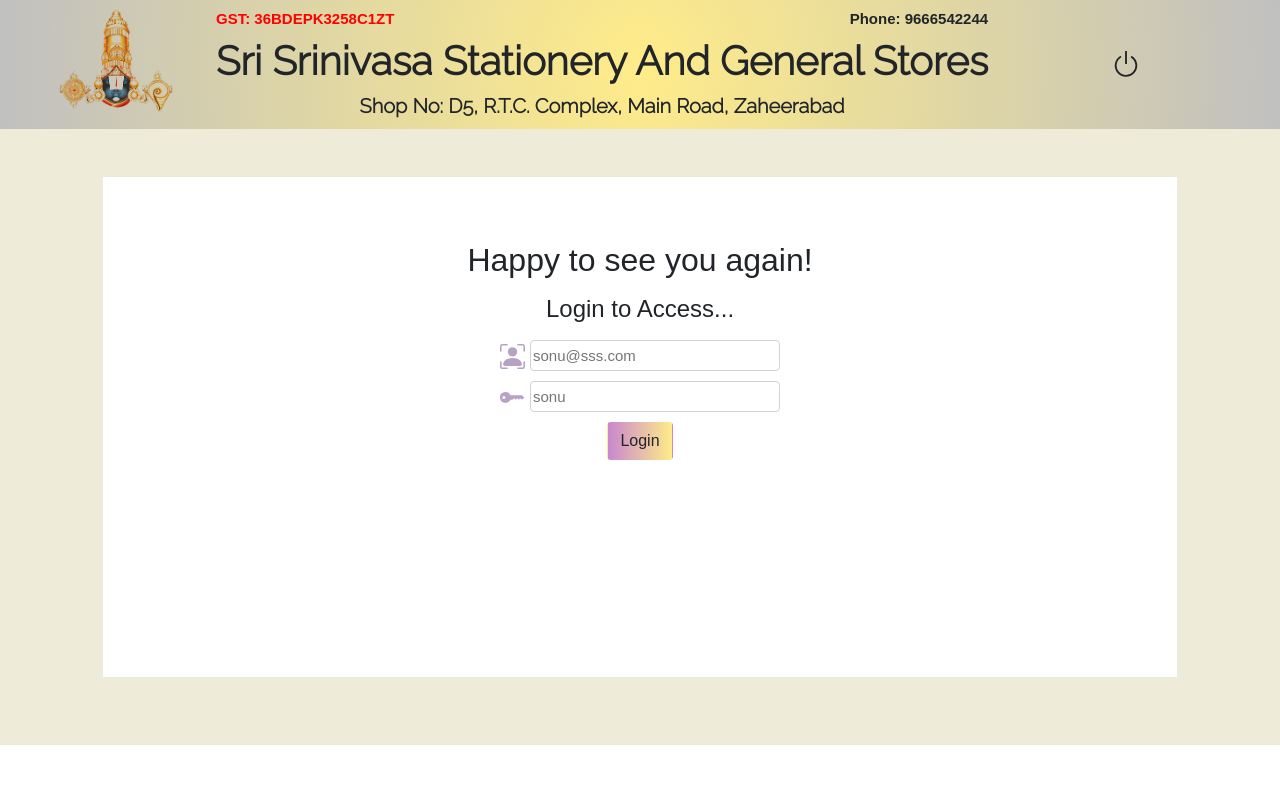
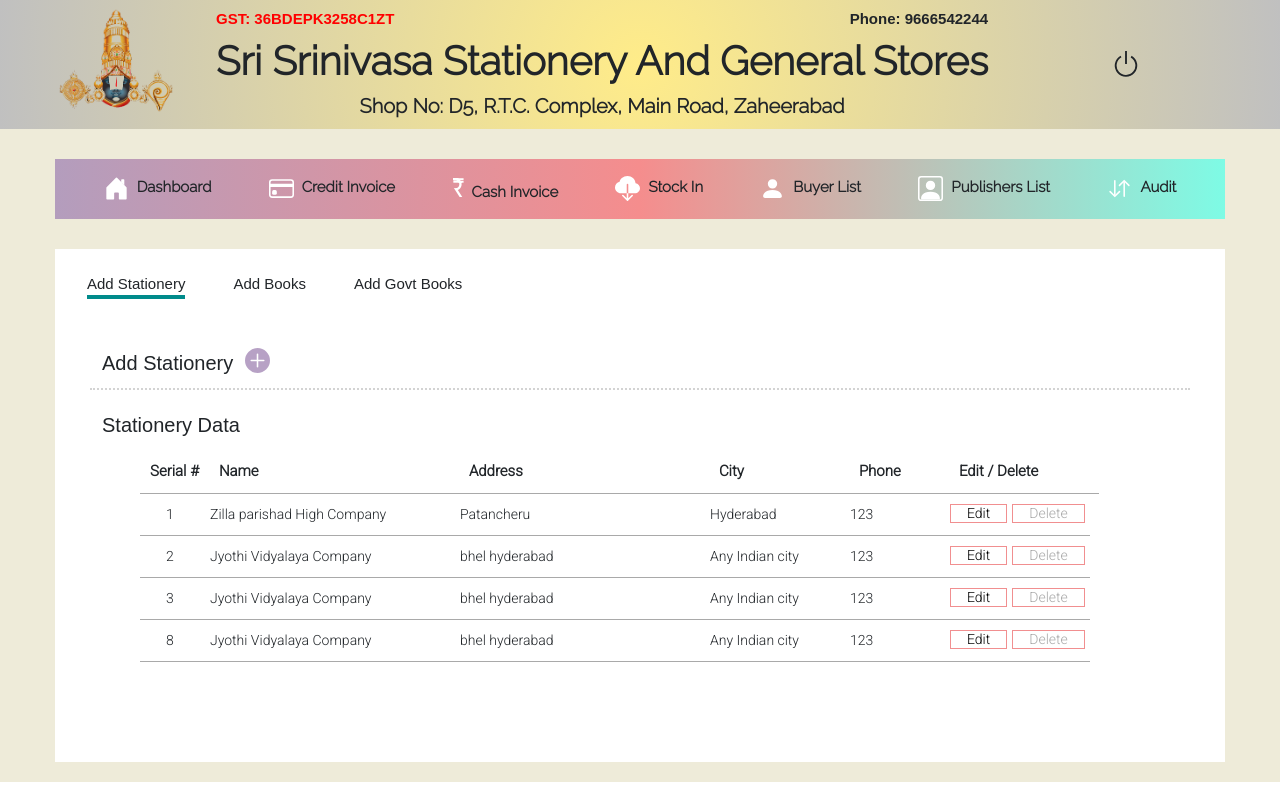
Before and after one commit to chaitanyaarige/sss, a Vue app: page /publishers in a window 1280 px wide. Built offline with nearby package versions, Linux system fonts and the light colour scheme.

Commit message:
login and prettier

```diff
--- a/src/components/Publishers/StationeryList.scss
+++ b/src/components/Publishers/StationeryList.scss
@@ -0,0 +1,72 @@
+.Schools {
+  &__main-container {
+    max-width: 1100px;
+    margin: auto;
+    padding-top: 25px;
+  }
+
+  &__first-container {
+    display: flex;
+  }
+
+  &__button {
+    margin: 14px 40px;
+  }
+
+  &__second-container {
+    display: flex;
+    padding-top: 20px;
+    border-top: 2px dotted lightgray;
+  }
+
+  &__third-container {
+    padding-bottom: 100px;
+  }
+
+  &__input-fields-deep {
+    line-height: 1.8;
+    color: #495057;
+    width: 250px;
+    background-color: #fff;
+    background-clip: padding-box;
+    border: 1px solid #ced4da;
+    border-radius: 0.25rem;
+  }
+
+  &__input-fields {
+    text-align: left;
+    margin: 0 10px 10px 0;
+  }
+
+  &__sub-container {
+    max-width: 700px;
+    margin-left: 12px;
+    margin-bottom: 30px;
+  }
+
+  &__sub-container-two {
+    max-width: 500px;
+    margin-left: 12px;
+    margin-top: 10px;
+    margin-bottom: 30px;
+  }
+
+  &__toggle-form {
+    cursor: pointer;
+  }
+
+  &__main-title {
+    display: flex;
+    font-size: 20px;
+    padding: 0 12px 10px;
+  }
+
+  &__second-row {
+    display: flex;
+  }
+}
+input,
+label {
+  display: block;
+  margin-bottom: unset;
+}
--- a/src/components/Publishers/StationeryList.vue
+++ b/src/components/Publishers/StationeryList.vue
@@ -1,5 +1,182 @@
 <template>
-  <div class="StationeryList">
+  <div class="Schools__main-container StationeryList">
+    <div class="Schools__first-container">
+      <div class="Schools__main-title">{{editForm ? "Edit" : "Add"}} Stationery</div>
+      <div class="Schools__toggle-form" @click="toggleShowForm()">
+        <svg
+          v-if="!showForm"
+          width="25px"
+          height="25px"
+          viewBox="0 0 16 16"
+          class="bi bi-plus-circle-fill"
+          :fill="leftColor"
+          xmlns="http://www.w3.org/2000/svg"
+        >
+          <path
+            fill-rule="evenodd"
+            d="M16 8A8 8 0 1 1 0 8a8 8 0 0 1 16 0zM8.5 4a.5.5 0 0 0-1 0v3.5H4a.5.5 0 0 0 0 1h3.5V12a.5.5 0 0 0 1 0V8.5H12a.5.5 0 0 0 0-1H8.5V4z"
+          />
+        </svg>
 
+        <svg
+          v-if="showForm"
+          width="25px"
+          height="25px"
+          viewBox="0 0 16 16"
+          class="bi bi-dash-circle-fill"
+          :fill="leftColor"
+          xmlns="http://www.w3.org/2000/svg"
+        >
+          <path
+            fill-rule="evenodd"
+            d="M16 8A8 8 0 1 1 0 8a8 8 0 0 1 16 0zM4 7.5a.5.5 0 0 0 0 1h8a.5.5 0 0 0 0-1H4z"
+          />
+        </svg>
+      </div>
+    </div>
+
+    <div v-if="showForm" class="Schools__sub-container">
+      <div class="Schools__second-row">
+        <div class="Schools__input-fields">
+          <label for="name">Stationery Name</label>
+          <input
+            class="Schools__input-fields-deep"
+            type="text"
+            name="name"
+            v-model="newCompany.name"
+          />
+        </div>
+        <div class="Schools__input-fields">
+          <label for="city">City</label>
+          <input
+            class="Schools__input-fields-deep"
+            type="text"
+            name="city"
+            v-model="newCompany.city"
+          />
+        </div>
+      </div>
+      <div class="Schools__second-row">
+        <div class="Schools__input-fields">
+          <label for="address">Address</label>
+          <input
+            class="Schools__input-fields-deep"
+            type="text"
+            name="address"
+            v-model="newCompany.address"
+          />
+        </div>
+        <div class="Schools__input-fields">
+          <label for="phone">Phone</label>
+          <input
+            class="Schools__input-fields-deep"
+            type="text"
+            name="phone"
+            v-model="newCompany.phone"
+          />
+        </div>
+        <div class="Schools__button">
+          <b-button @click="submit()" variant="outline-secondary">Submit</b-button>
+        </div>
+        <div class="Schools__button">
+          <b-button @click="clearData" squared variant="outline-secondary">Clear</b-button>
+        </div>
+      </div>
+    </div>
+
+    <div class="Schools__second-container">
+    </div>
+
+    <div class="Schools__third-container">
+      <div class="Schools__main-title">Stationery Data</div>
+      <BuyersTable :dataList="companyList" @editData="editData" @deleteData="deleteData" />
+    </div>
   </div>
 </template>
+
+<script>
+import { mapState, mapGetters } from "vuex";
+import BuyersTable from "@/components/BuyersTable.vue";
+
+export default {
+  name: "Company",
+
+  data() {
+    return {
+      showForm: false,
+      editForm: false,
+      newCompany: {
+        id: null,
+        name: "",
+        address: "",
+        city: "",
+        phone: null,
+      },
+    };
+  },
+
+  components: {
+    BuyersTable,
+  },
+
+  computed: {
+    ...mapState({
+      leftColor: (state) => state.leftColor,
+      rightColor: (state) => state.rightColor,
+      companyList: (state) => state.companyList.companies,
+    }),
+  },
+
+  methods: {
+    toggleShowForm() {
+      this.showForm = !this.showForm;
+    },
+    clearData() {
+      this.newCompany.id = null;
+      this.newCompany.name = "";
+      this.newCompany.address = "";
+      this.newCompany.phone = "";
+      this.newCompany.city = "";
+      this.editForm = false;
+    },
+    editData(data) {
+      const { name, address, city, phone, id } = data;
+      this.newCompany.name = name;
+      this.newCompany.id = id;
+      this.newCompany.address = address;
+      this.newCompany.city = city;
+      this.newCompany.phone = phone;
+      this.editForm = true;
+      this.showForm = true;
+      document.body.scrollTop = 0; // For Safari
+      document.documentElement.scrollTop = 0;
+    },
+    submit() {
+      if (!this.newCompany.name && !this.newCompany.phone) return;
+      if (!this.editForm) {
+        // remove below code before sending to DB
+        const ids = this.companyList.map((item) => item.id);
+        const sorted = ids.sort((a, b) => a - b);
+        const highestId = sorted.length - 1;
+        this.newCompany.id = sorted[highestId] + 1;
+
+        this.$store.commit("companyList/addCompany", this.newCompany);
+      } else {
+        this.newCompany.id = this.$store.commit(
+          "companyList/editCompany",
+          this.newCompany
+        );
+      }
+      this.toggleShowForm();
+      this.editForm = false;
+    },
+    deleteData() {
+      this.$store.commit("companyList/deleteCompany", this.newCompany);
+    },
+  },
+};
+</script>
+
+<style lang="scss" scoped>
+@import "StationeryList";
+</style>
--- a/src/components/Topbar.vue
+++ b/src/components/Topbar.vue
@@ -3,7 +3,7 @@
     <b-navbar-toggle target="nav-collapse"></b-navbar-toggle>
 
     <b-collapse id="nav-collapse" is-nav>
-      <b-navbar-nav>
+      <b-navbar-nav style="cursor: pointer" to="/publishers"    >
         <img class="Topbar__logo" src="../assets/logo.png" alt />
       </b-navbar-nav>
 
--- a/src/pages/Publishers/index.vue
+++ b/src/pages/Publishers/index.vue
@@ -1,113 +1,52 @@
 <template>
   <div>
     <div class="ml-2" style="display:flex">
-      <div class="m-4 Publisher__underline-active">Add Stationery</div>
-      <div class="m-4 Publisher__underline">Add Books</div>
-      <div class="m-4 Publisher__underline">Add Govt Books</div>
+      <div
+        @click="activateTab(1)"
+        class="m-4 Publisher__underline"
+        :class="{'Publisher__underline-active': activeTab === 1 }"
+      >Add Stationery</div>
+      <div
+        @click="activateTab(2)"
+        class="m-4 Publisher__underline"
+        :class="{'Publisher__underline-active': activeTab === 2 }"
+      >Add Books</div>
+      <div
+        @click="activateTab(3)"
+        class="m-4 Publisher__underline"
+        :class="{'Publisher__underline-active': activeTab === 3 }"
+      >Add Govt Books</div>
     </div>
 
-    <StationeryList />
-    <GeneralBooks/>
-    <GovtBooks/>
-
+    <StationeryList v-if="activeTab === 1" />
+    <GeneralBooks v-if="activeTab === 2" />
+    <GovtBooks v-if="activeTab === 3" />
   </div>
 </template>
 
 <script>
-import StationeryList from '@/components/Publishers/StationeryList.vue'
-import GeneralBooks from '@/components/Publishers/GeneralBooks.vue'
-import GovtBooks from '@/components/Publishers/GovtBooks.vue'
+import StationeryList from "@/components/Publishers/StationeryList.vue";
+import GeneralBooks from "@/components/Publishers/GeneralBooks.vue";
+import GovtBooks from "@/components/Publishers/GovtBooks.vue";
 
 export default {
-
   components: {
     StationeryList,
     GeneralBooks,
-    GovtBooks
+    GovtBooks,
   },
 
   data() {
     return {
-      fields: [
-        {
-          key: "last_name",
-          sortable: true
-        },
-        {
-          key: "first_name",
-          sortable: false
-        },
-        {
-          key: "age",
-          label: "Person age",
-          sortable: true
-        },
-        {
-          key: "last_names",
-          label: "Person age",
-          sortable: false
-        }
-      ],
-      items: [
-        {
-          isActive: true,
-          age: 20,
-          first_name: "Dickerson",
-          last_name: "Macdonald",
-          last_names: "Wilson"
-        },
-        {
-          isActive: true,
-          age: 40,
-          first_name: "Dickerson",
-          last_name: "Macdonald",
-          last_names: "Wilson"
-        },
-        {
-          isActive: true,
-          age: 40,
-          first_name: "Dickerson",
-          last_name: "Macdonald",
-          last_names: "Wilson"
-        },
-        {
-          isActive: true,
-          age: 40,
-          first_name: "Dickerson",
-          last_name: "Macdonald",
-          last_names: "Wilson"
-        },
-        {
-          isActive: true,
-          age: 40,
-          first_name: "Dickerson",
-          last_name: "Macdonald",
-          last_names: "Wilson"
-        },
-        {
-          isActive: true,
-          age: 40,
-          first_name: "Dickerson",
-          last_name: "Macdonald",
-          last_names: "Wilson"
-        },
-        {
-          isActive: true,
-          age: 40,
-          first_name: "Dickerson",
-          last_name: "Macdonald",
-          last_names: "Wilson"
-        },
-        {
-          isActive: true,
-          age: 40,
-          first_name: "Dickerson",
-          last_name: "Macdonald",
-          last_names: "Wilson"
-        }
-      ]
+      activeTab: 1,
     };
-  }
+  },
+
+  methods: {
+    activateTab(data) {
+      this.activeTab = data;
+    },
+  },
 };
 </script>
 
--- a/src/store/auth.js
+++ b/src/store/auth.js
@@ -1,22 +1,20 @@
-export default ({
+export default {
   namespaced: true,
   state: {
-    isLoggedIn: false
+    isLoggedIn: true
   },
   getters: {
-    isLoggedIn: state => state.isLoggedIn,
+    isLoggedIn: state => state.isLoggedIn
   },
-  actions: {
-
-  },
+  actions: {},
   mutations: {
     newLogin(state, data) {
-      if(data.email === 'sonu@sss.com' && data.password === 'sonu') {
-        state.isLoggedIn = true
+      if (data.email === "sonu@sss.com" && data.password === "sonu") {
+        state.isLoggedIn = true;
       }
     },
     logoutCustomer(state, data) {
-      state.isLoggedIn = false
+      state.isLoggedIn = false;
     }
   }
-})
+};
```
Also changed, not shown: src/router/index.js (+35 -34 lines), src/store/companyList.js (+31 -31 lines), src/store/generalBooks.js (added, +37 -0 lines), src/store/index.js (+11 -15 lines), info.txt.
